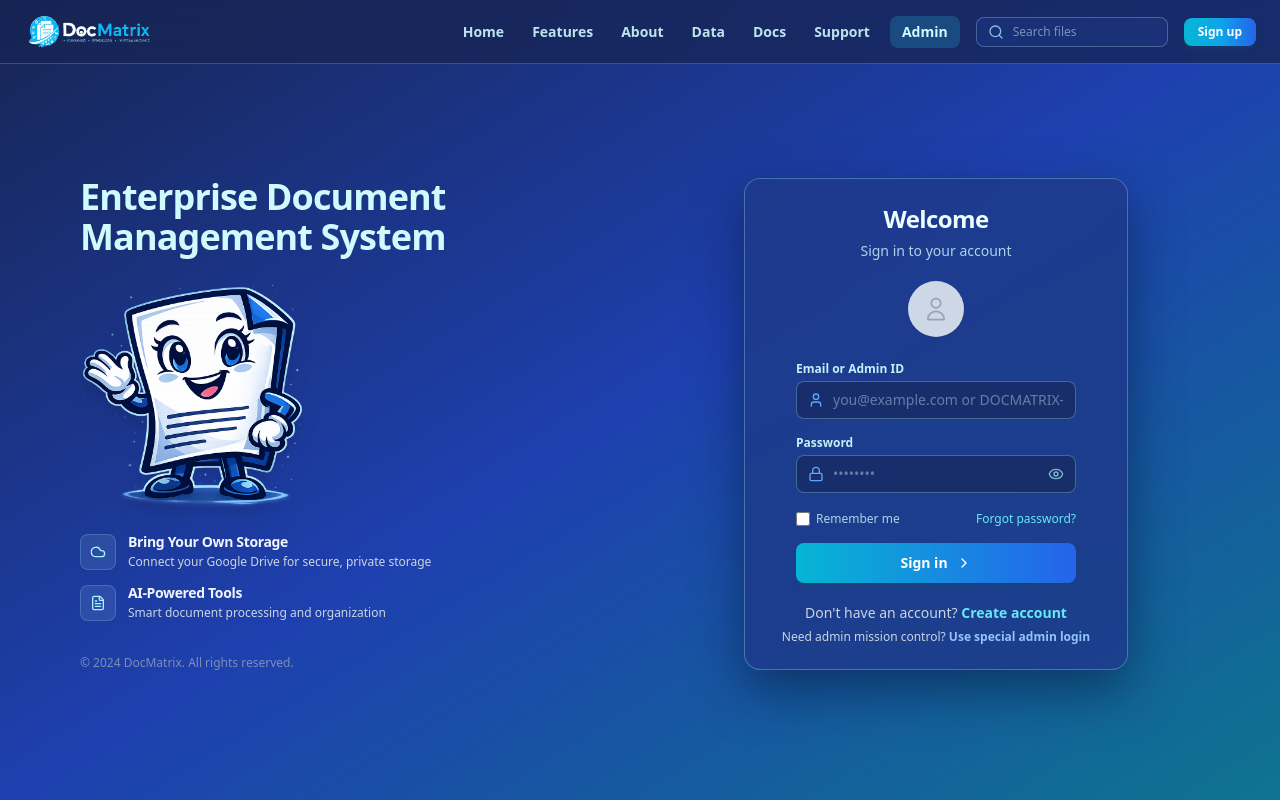
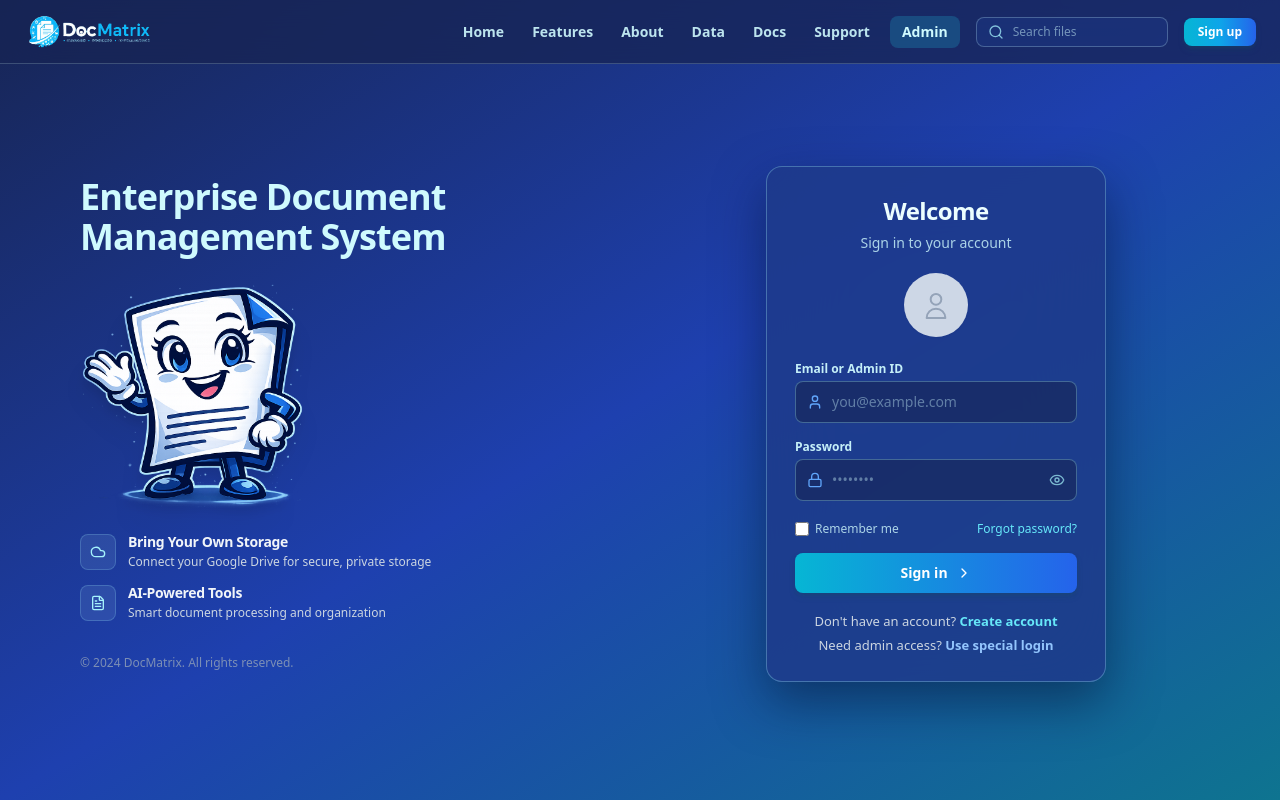
Before and after one commit to premnarayn13/SDMS, a React (Vite) app in the folder frontend/: page /login in a window 1280 px wide. Built offline with nearby package versions, Linux system fonts and the light colour scheme; no server answers.

Commit message:
Fix Sidebar navigation gap and perfect Login card layout

```diff
--- a/frontend/src/components/auth/LoginPage.jsx
+++ b/frontend/src/components/auth/LoginPage.jsx
@@ -165,15 +165,15 @@ export default function LoginPage() {
 
           {/* Right Panel - Login Form */}
           <div className="lg:col-span-6 flex items-center justify-center">
-            <div className="w-full max-w-[280px] sm:max-w-sm relative">
+            <div className="w-full max-w-[300px] sm:max-w-[340px] relative">
               {/* Card */}
-              <div className="bg-blue-900/85 backdrop-blur-2xl rounded-2xl p-6 border border-cyan-200/30 shadow-[0_20px_50px_rgba(4,18,50,0.5)]">
+              <div className="bg-blue-900/85 backdrop-blur-2xl rounded-2xl p-6 sm:p-7 border border-cyan-200/30 shadow-[0_20px_50px_rgba(4,18,50,0.5)]">
                 <div className="text-center mb-6">
                   <h2 className="text-xl sm:text-2xl font-bold tracking-tight text-cyan-50">Welcome</h2>
                   <p className="text-cyan-100/80 mt-1.5 text-xs sm:text-sm">Sign in to your account</p>
                   <div className="flex justify-center mt-5">
-                    <div className="w-12 h-12 sm:w-14 sm:h-14 bg-slate-200/90 rounded-full flex items-center justify-center overflow-hidden shadow-sm">
-                      <svg viewBox="0 0 24 24" fill="none" stroke="currentColor" className="w-6 h-6 sm:w-7 sm:h-7 text-slate-400">
+                    <div className="w-14 h-14 sm:w-16 sm:h-16 bg-slate-200/90 rounded-full flex items-center justify-center overflow-hidden shadow-sm">
+                      <svg viewBox="0 0 24 24" fill="none" stroke="currentColor" className="w-7 h-7 sm:w-8 sm:h-8 text-slate-400 mt-0.5">
                         <path strokeLinecap="round" strokeLinejoin="round" strokeWidth="1.5" d="M16 7a4 4 0 11-8 0 4 4 0 018 0zM12 14a7 7 0 00-7 7h14a7 7 0 00-7-7z" />
                       </svg>
                     </div>
@@ -182,14 +182,14 @@ export default function LoginPage() {
 
                 {/* Error Alert */}
                 {error && (
-                  <div className="max-w-[280px] mx-auto mb-4 p-3 bg-red-500/10 border border-red-500/30 rounded-xl flex items-center gap-2.5 text-red-300">
+                  <div className="w-full mx-auto mb-4 p-3 bg-red-500/10 border border-red-500/30 rounded-xl flex items-center gap-2.5 text-red-300">
                     <AlertCircle className="w-4 h-4 flex-shrink-0" />
                     <span className="text-xs">{error}</span>
                   </div>
                 )}
 
                 {/* Login Form */}
-                <form onSubmit={handleSubmit} className="space-y-4 max-w-[280px] mx-auto">
+                <form onSubmit={handleSubmit} className="space-y-4 w-full mx-auto">
                   <div>
                     <label className="block text-xs font-semibold text-cyan-100/95 mb-1">
                       Email or Admin ID
@@ -202,8 +202,8 @@ export default function LoginPage() {
                         value={formData.email}
                         onChange={handleChange}
                         required
-                        className="w-full pl-9 pr-3 py-2 bg-blue-950/60 border border-cyan-200/30 rounded-lg text-cyan-50 placeholder-cyan-100/40 focus:outline-none focus:ring-2 focus:ring-cyan-300/80 focus:border-cyan-200 transition-all text-xs sm:text-sm"
-                        placeholder="you@example.com or DOCMATRIX-OMEGA"
+                        className="w-full pl-9 pr-3 py-2.5 bg-blue-950/60 border border-cyan-200/30 rounded-lg text-cyan-50 placeholder-cyan-100/40 focus:outline-none focus:ring-2 focus:ring-cyan-300/80 focus:border-cyan-200 transition-all text-sm"
+                        placeholder="you@example.com"
                       />
                     </div>
                   </div>
@@ -220,7 +220,7 @@ export default function LoginPage() {
                         value={formData.password}
                         onChange={handleChange}
                         required
-                        className="w-full pl-9 pr-9 py-2 bg-blue-950/60 border border-cyan-200/30 rounded-lg text-cyan-50 placeholder-cyan-100/40 focus:outline-none focus:ring-2 focus:ring-cyan-300/80 focus:border-cyan-200 transition-all text-xs sm:text-sm"
+                        className="w-full pl-9 pr-9 py-2.5 bg-blue-950/60 border border-cyan-200/30 rounded-lg text-cyan-50 placeholder-cyan-100/40 focus:outline-none focus:ring-2 focus:ring-cyan-300/80 focus:border-cyan-200 transition-all text-sm"
                         placeholder="••••••••"
                       />
                       <button
@@ -233,8 +233,8 @@ export default function LoginPage() {
                     </div>
                   </div>
 
-                  <div className="flex items-center justify-between pt-0.5">
-                    <label className="flex items-center gap-1.5">
+                  <div className="flex items-center justify-between pt-1">
+                    <label className="flex items-center gap-1.5 cursor-pointer">
                       <input
                         type="checkbox"
                         className="w-3.5 h-3.5 rounded border-cyan-100/50 bg-blue-950/45 text-cyan-400 focus:ring-cyan-400 focus:ring-offset-0"
@@ -243,7 +243,7 @@ export default function LoginPage() {
                     </label>
                     <Link
                       to="/forgot-password"
-                      className="text-xs text-cyan-300 hover:text-cyan-200"
+                      className="text-xs text-cyan-300 hover:text-cyan-200 font-medium transition-colors"
                     >
                       Forgot password?
                     </Link>
@@ -252,7 +252,7 @@ export default function LoginPage() {
                   <button
                     type="submit"
                     disabled={isSubmitting}
-                    className="w-full flex items-center justify-center gap-2 px-4 py-2.5 mt-2 bg-gradient-to-r from-cyan-500 to-blue-600 text-white text-xs sm:text-sm font-semibold rounded-lg hover:from-cyan-400 hover:to-blue-500 focus:outline-none focus:ring-2 focus:ring-cyan-300 focus:ring-offset-2 focus:ring-offset-blue-900 transition-all disabled:opacity-50 disabled:cursor-not-allowed shadow-md shadow-cyan-900/35"
+                    className="w-full flex items-center justify-center gap-2 px-4 py-2.5 mt-4 bg-gradient-to-r from-cyan-500 to-blue-600 text-white text-sm font-semibold rounded-lg hover:from-cyan-400 hover:to-blue-500 focus:outline-none focus:ring-2 focus:ring-cyan-300 focus:ring-offset-2 focus:ring-offset-blue-900 transition-all disabled:opacity-50 disabled:cursor-not-allowed shadow-md shadow-cyan-900/35"
                   >
                     {isSubmitting ? (
                       <Loader2 className="w-4 h-4 animate-spin" />
@@ -266,24 +266,24 @@ export default function LoginPage() {
                 </form>
 
                 {/* Register Link */}
-                <p className="mt-5 text-center text-slate-300 text-xs sm:text-sm">
+                <p className="mt-5 text-center text-slate-300 text-xs sm:text-[13px]">
                   Don't have an account?{' '}
                   <Link
                     to="/register"
-                    className="text-cyan-300 hover:text-cyan-200 font-semibold"
+                    className="text-cyan-300 hover:text-cyan-200 font-semibold transition-colors"
                   >
                     Create account
                   </Link>
                 </p>
 
-                <p className="mt-1.5 text-center text-slate-300 text-xs">
-                  Need admin mission control?{' '}
+                <p className="mt-2 text-center text-slate-300 text-xs sm:text-[13px]">
+                  Need admin access?{' '}
                   <Link
                     to="/admin/login"
                     onClick={goToAdminLogin}
-                    className="text-blue-300 hover:text-blue-200 font-semibold"
+                    className="text-blue-300 hover:text-blue-200 font-semibold transition-colors"
                   >
-                    Use special admin login
+                    Use special login
                   </Link>
                 </p>
               </div>
--- a/frontend/src/index.css
+++ b/frontend/src/index.css
@@ -152,7 +152,7 @@ body {
 
   /* Section header */
   .section-header {
-    @apply px-3 py-2 text-[13px] font-semibold uppercase tracking-wider text-navy-400;
+    @apply px-3 pt-2 pb-1 text-[13px] font-semibold uppercase tracking-wider text-navy-400;
   }
 
   /* DOCX Preview (docx-preview) */
```
